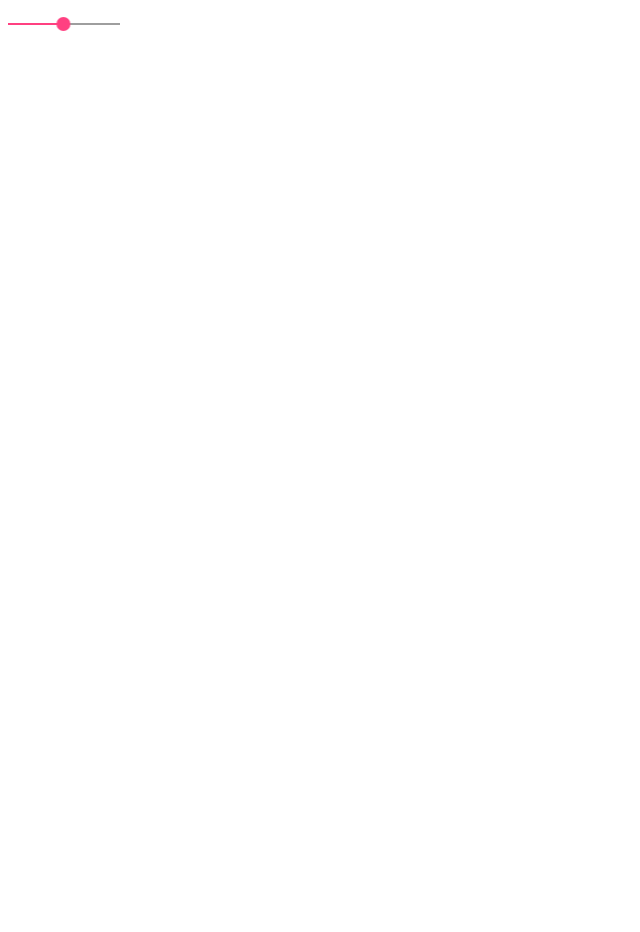
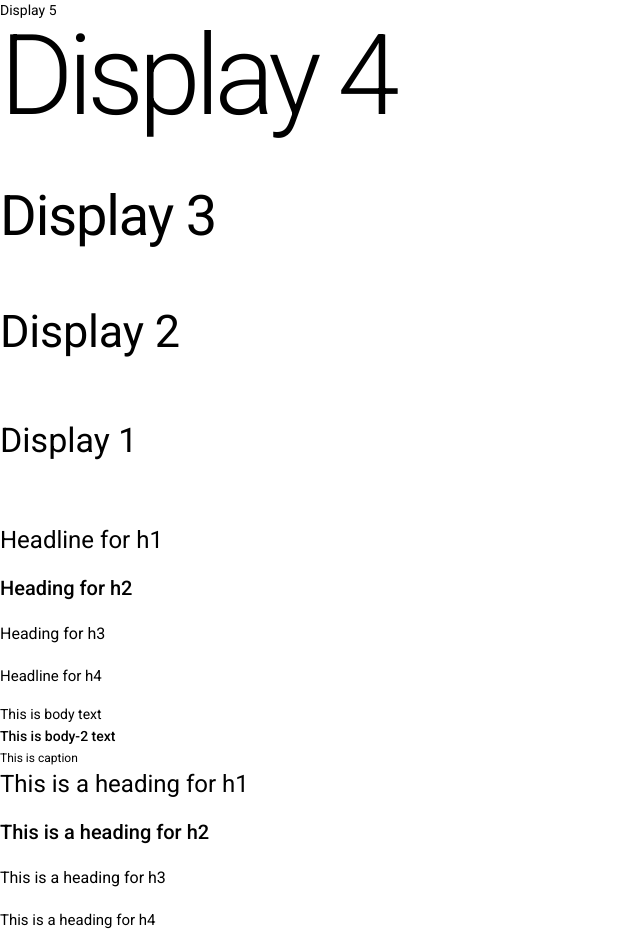
Before and after one commit to Fuschiasky/ng-MaterialUI, an Angular app: page / in a window 1280 px wide. Shown: the whole page, without its empty margins (0-640 px from the left). Before the commit the page ends 800 px from the top, so only its background shows below. Built offline with nearby package versions, Linux system fonts and the light colour scheme.

Commit message:
Some classes to remember

```diff
--- a/src/app/app.component.html
+++ b/src/app/app.component.html
@@ -1 +1,21 @@
-<mat-slider min='1' max='100' step='1' value='50'></mat-slider>
+<div class="mat-display-5">Display 5</div>
+<div class="mat-display-4">Display 4</div>
+<div class="mat-display-3">Display 3</div>
+<div class="mat-display-2">Display 2</div>
+<div class="mat-display-1">Display 1</div>
+
+<div class="mat-headline">Headline for h1</div>
+<div class="mat-title">Heading for h2</div>
+<div class="mat-subheading-2">Heading for h3</div>
+<div class="mat-subheading-1">Headline for h4</div>
+
+<div class="mat-body-1">This is body text</div>
+<div class="mat-body-2">This is body-2 text</div>
+<div class="mat-caption">This is caption</div>
+
+<div class='mat-typography'>
+  <h1>This is a heading for h1</h1>
+  <h2>This is a heading for h2</h2>
+  <h3>This is a heading for h3</h3>
+  <h4> This is a heading for h4</h4>
+</div>
--- a/src/app/app.module.ts
+++ b/src/app/app.module.ts
@@ -5,7 +5,7 @@ import { AppRoutingModule } from './app-routing.module';
 import { AppComponent } from './app.component';
 import { BrowserAnimationsModule } from '@angular/platform-browser/animations';
 
-import {MatSliderModule} from '@angular/material/slider';
+import { MaterialModule } from './material/material.module';
 
 @NgModule({
   declarations: [
@@ -15,7 +15,7 @@ import {MatSliderModule} from '@angular/material/slider';
     BrowserModule,
     AppRoutingModule,
     BrowserAnimationsModule,
-    MatSliderModule
+    MaterialModule
   ],
   providers: [],
   bootstrap: [AppComponent]
--- /dev/null
+++ b/src/app/material/material.module.ts
@@ -0,0 +1,15 @@
+import { NgModule } from '@angular/core';
+import { CommonModule } from '@angular/common';
+
+import { MatButton, MatButtonModule } from '@angular/material/button';
+
+const MaterialComponents=[
+  MatButtonModule
+]
+
+
+@NgModule({
+  exports: [MaterialComponents],
+  imports: [MaterialComponents]
+})
+export class MaterialModule { }
```
